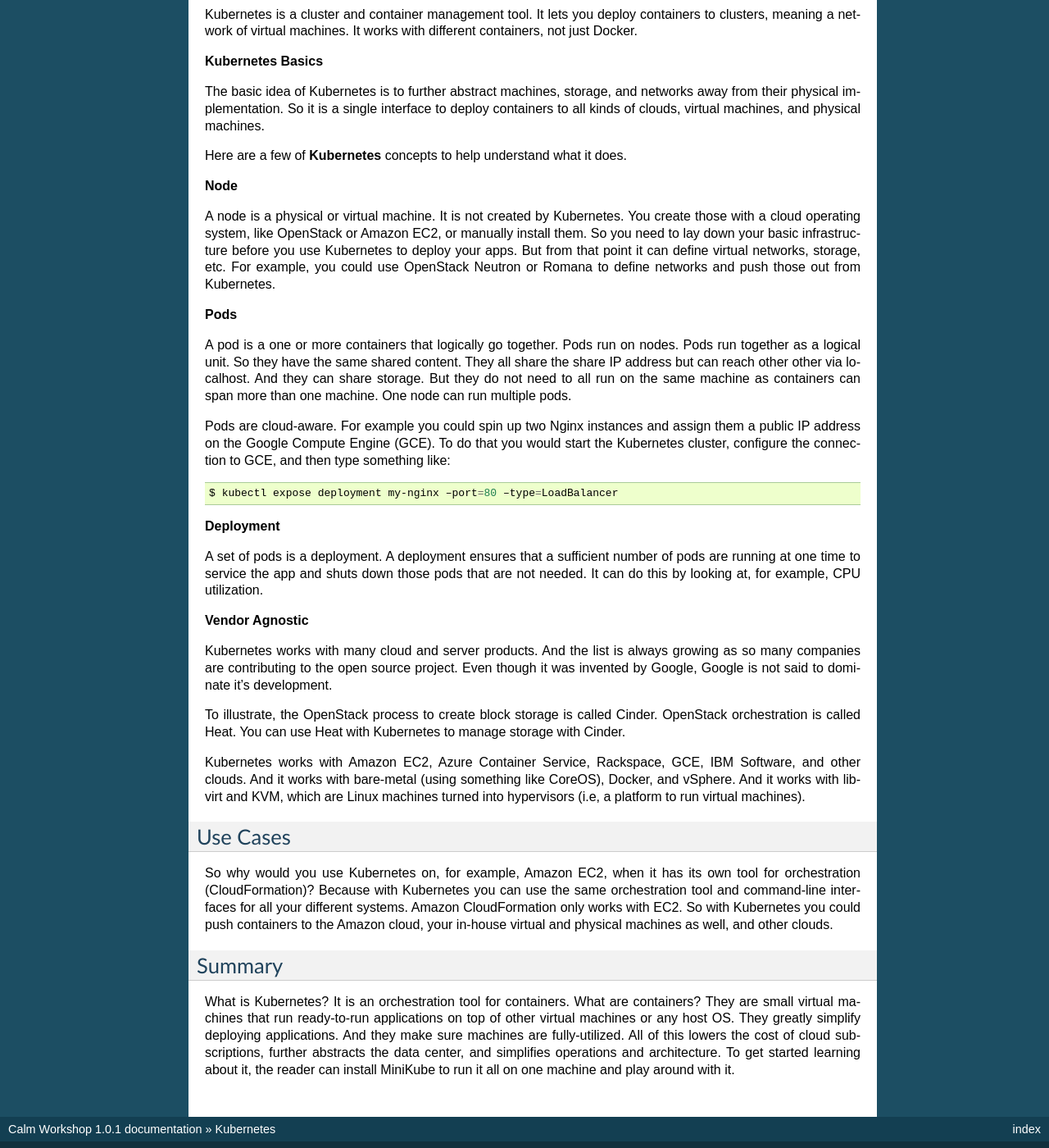
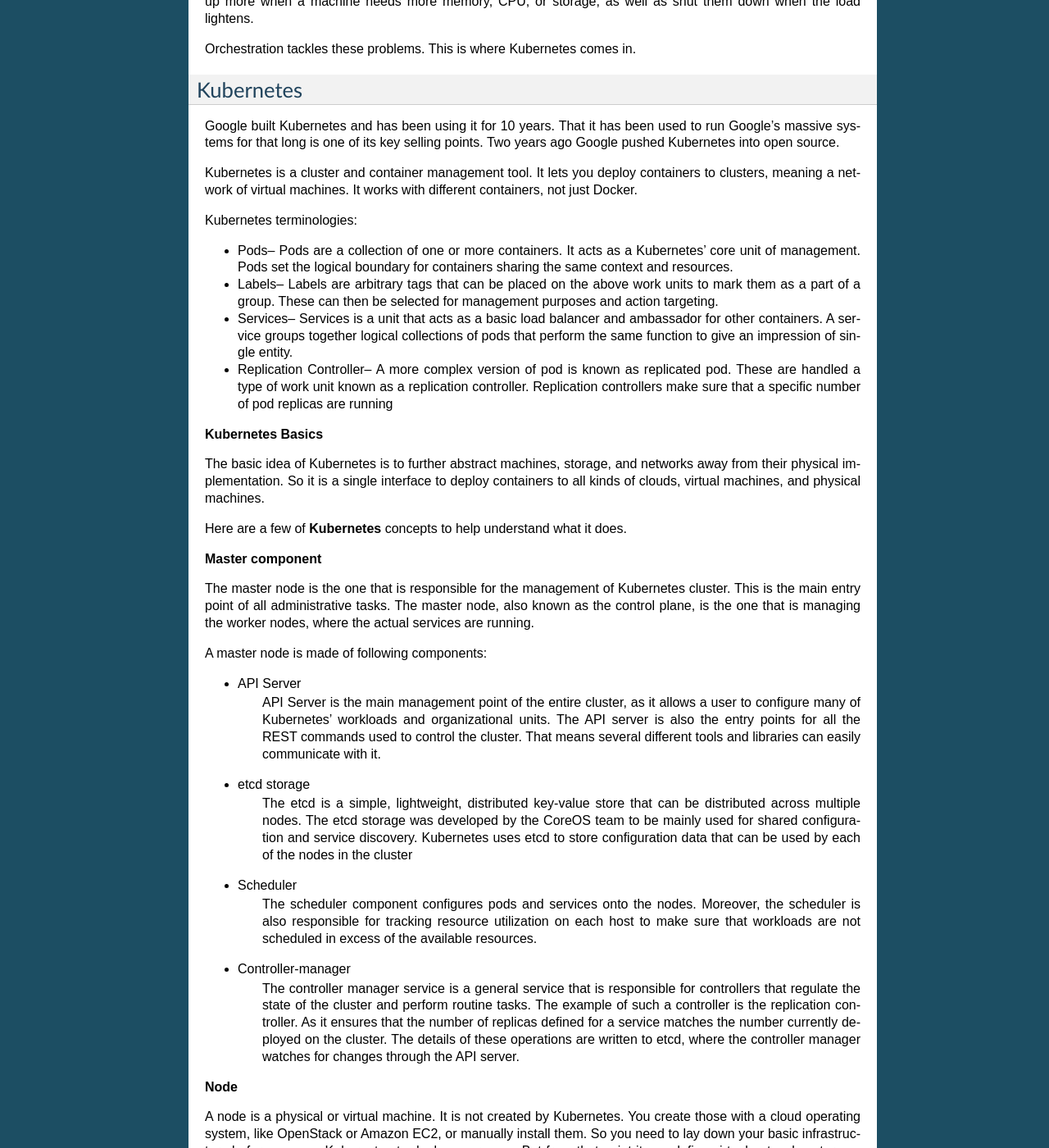
Before and after one commit to dawgfish/calm, a Sphinx documentation site: the page built from docs/k8s/calm_workshop_k8s.rst, in a window 1280 px wide and 1400 px high, scrolled down 1439 px. Shown: the whole window at 82% size. Built offline with Sphinx 7.4.7, drawn with Linux system fonts in a browser that asks for light colours; pages that are not in the unit, such as notebooks, are missing from menus; some of the changed text lies outside the part shown.

Commit message:
Update calm_workshop_k8s.rst

```diff
--- a/docs/k8s/calm_workshop_k8s.rst
+++ b/docs/k8s/calm_workshop_k8s.rst
@@ -5,15 +5,19 @@
 Overview
 ********
 
-Kubernetes is a vendor-agnostic cluster and container management tool, open-sourced by Google in 2014. It provides a
-“platform for automating deployment, scaling, and operations of application containers across clusters of hosts”.
-Above all, this lowers the cost of cloud computing expenses and simplifies operations and architecture.
-
+Kubernetes (also known as K8s) is a vendor-agnostic cluster and container management tool, created by Google and later donated to the Cloud Native Computing Foundation in 2014.  The idea behind Kubernetes was to build a system designed to run enterprise-class, cloud-enabled. and web-scalable IT workloads. It provides a “platform for automating deployment, scaling, and operations of application containers across clusters of hosts”.  Above all, it lowers the cost of cloud computing expenses and simplifies operations and architecture.
 
 Kubernetes and the Need for Containers
 **************************************
 
-Before we explain what Kubernetes does, we need to explain what containers are and why people are using those.
+Before we explain what Kubernetes does, we need to explain what containers are, how they differ from VMsm, and why people are using those.
+
+**Virtial Machine**
+
+A virtual machine app creates a virtualized environment—called, simply enough, a *virtual machine* that behaves like a separate computer system, complete with virtual hardware devices. The VM runs as a process on your current operating system.
+
+*Source: How-to Geek*
+
 
 **Containers:**
 
@@ -77,6 +81,13 @@
 Kubernetes is a cluster and container management tool. It lets you deploy containers to clusters, meaning a network
 of virtual machines. It works with different containers, not just Docker.
 
+Kubernetes terminologies:
+
+- Pods– Pods are a collection of one or more containers. It acts as a Kubernetes’ core unit of management. Pods set the logical boundary for containers sharing the same context and resources.
+- Labels– Labels are arbitrary tags that can be placed on the above work units to mark them as a part of a group. These can then be selected for management purposes and action targeting.
+- Services– Services is a unit that acts as a basic load balancer and ambassador for other containers. A service groups together logical collections of pods that perform the same function to give an impression of single entity.
+- Replication Controller– A more complex version of pod is known as replicated pod. These are handled a type of work unit known as a replication controller. Replication controllers make sure that a specific number of pod replicas are running
+
 **Kubernetes Basics**
 
 The basic idea of Kubernetes is to further abstract machines, storage, and networks away from their physical implementation.
@@ -84,12 +95,43 @@
 
 Here are a few of **Kubernetes** concepts to help understand what it does.
 
+**Master component**
+
+The master node is the one that is responsible for the management of Kubernetes cluster. This is the main entry point of all administrative tasks. The master node, also known as the control plane, is the one that is managing the worker nodes, where the actual services are running.
+
+A master node is made of following components:
+
+- API Server
+   API Server is the main management point of the entire cluster, as it allows a user to configure many of Kubernetes’   workloads and organizational units. The API server is also the entry points for all the REST commands used to control the cluster. That means several different tools and libraries can easily communicate with it.
+
+- etcd storage
+   The etcd is a simple, lightweight, distributed key-value store that can be distributed across multiple nodes. The etcd storage was developed by the CoreOS team to be mainly used for shared configuration and service discovery.  Kubernetes uses etcd to store configuration data that can be used by each of the nodes in the cluster
+
+- Scheduler
+   The scheduler component configures pods and services onto the nodes. Moreover, the scheduler is also responsible for tracking resource utilization on each host to make sure that workloads are not scheduled in excess of the available resources.
+
+- Controller-manager
+   The controller manager service is a general service that is responsible for controllers that regulate the state of the cluster and perform routine tasks. The example of such a controller is the replication controller. As it ensures that the number of replicas defined for a service matches the number currently deployed on the cluster. The details of these operations are written to etcd, where the controller manager watches for changes through the API server.
+
 **Node**
 
 A node is a physical or virtual machine. It is not created by Kubernetes. You create those with a cloud operating system,
 like OpenStack or Amazon EC2, or manually install them. So you need to lay down your basic infrastructure before you use
 Kubernetes to deploy your apps. But from that point it can define virtual networks, storage, etc. For example, you could use
 OpenStack Neutron or Romana to define networks and push those out from Kubernetes.
+
+Every single node has the services necessary to run **pods** and is managed by the **master components**.
+
+The services on a node include:
+
+- Docker
+   Docker is responsible for downloading the images and starting the containers. It runs on the encapsulated application containers in a lightweight operating environment. Each unit of work is implemented as series containers that must be deployed.
+
+- kubelet
+   kubelet gets the configuration of a pod from the API server and ensures that the described containers are up and running. This is the worker service that’s responsible for communicating with the master node. It is responsible for relaying information to and from the control plane services, as well as interacting with the etcd store to read configuration details or write new values.
+
+- kube-proxy
+   Kube-proxy runs on each node to deal with individual host sub-netting and ensure that the services are available to external parties. It serves as a network proxy and a load balancer for a service on a single worker node and manages the network routing for TCP and UDP packets.
 
 **Pods**
 
@@ -126,16 +168,21 @@
 Use Cases
 *********
 
-So why would you use Kubernetes on, for example, Amazon EC2, when it has its own tool for orchestration (CloudFormation)?
-Because with Kubernetes you can use the same orchestration tool and command-line interfaces for all your different systems.
+So what platforms or ecosystems would you use Kubernetes on, for example, Amazon EC2, when it has its own tool for orchestration (CloudFormation)?
+
+With Kubernetes you can use the same orchestration tool and command-line interfaces for all your different systems.
 Amazon CloudFormation only works with EC2. So with Kubernetes you could push containers to the Amazon cloud, your in-house
 virtual and physical machines as well, and other clouds.
+
+Benefits of Kubernetes
+**********************
+
+Kubernetes is designed in a way that provides scalability, availability, security, and portability. Reliability is another main benefit of Kubernetes and can be used to prevent failure from impacting the availability or performance of the application. Moreover, Kubernetes enables the users to respond efficiently to customers demand by scaling or rolling out new innovative features. It is designed in such a way that it offers freedom of choice when choosing operating systems, container runtimes, processor architectures, cloud platforms and PaaS. It also improves the cost of infrastructure by effectively dividing the workload across available resources. This shows that while other technologies are doing a commendable job at handling the cluster aspect, Kubernetes is providing a better management system.
+
 
 Summary
 *******
 
-What is Kubernetes? It is an orchestration tool for containers. What are containers? They are small virtual machines that
-run ready-to-run applications on top of other virtual machines or any host OS. They greatly simplify deploying applications.
-And they make sure machines are fully-utilized. All of this lowers the cost of cloud subscriptions, further abstracts the
-data center, and simplifies operations and architecture. To get started learning about it, the reader can install MiniKube to
-run it all on one machine and play around with it.
+**What is Kubernetes?** It is an orchestration tool for containers. **What are containers?** They are small virtual machines that run ready-to-run applications on top of other virtual machines or any host OS. They greatly simplify deploying applications. They make sure machines are fully-utilized.
+
+All of this lowers the cost of cloud subscriptions, further abstracts the data center, and simplifies operations and architecture. To get started learning about it, the reader can install MiniKube to run it all on one machine and play around with it.
```
